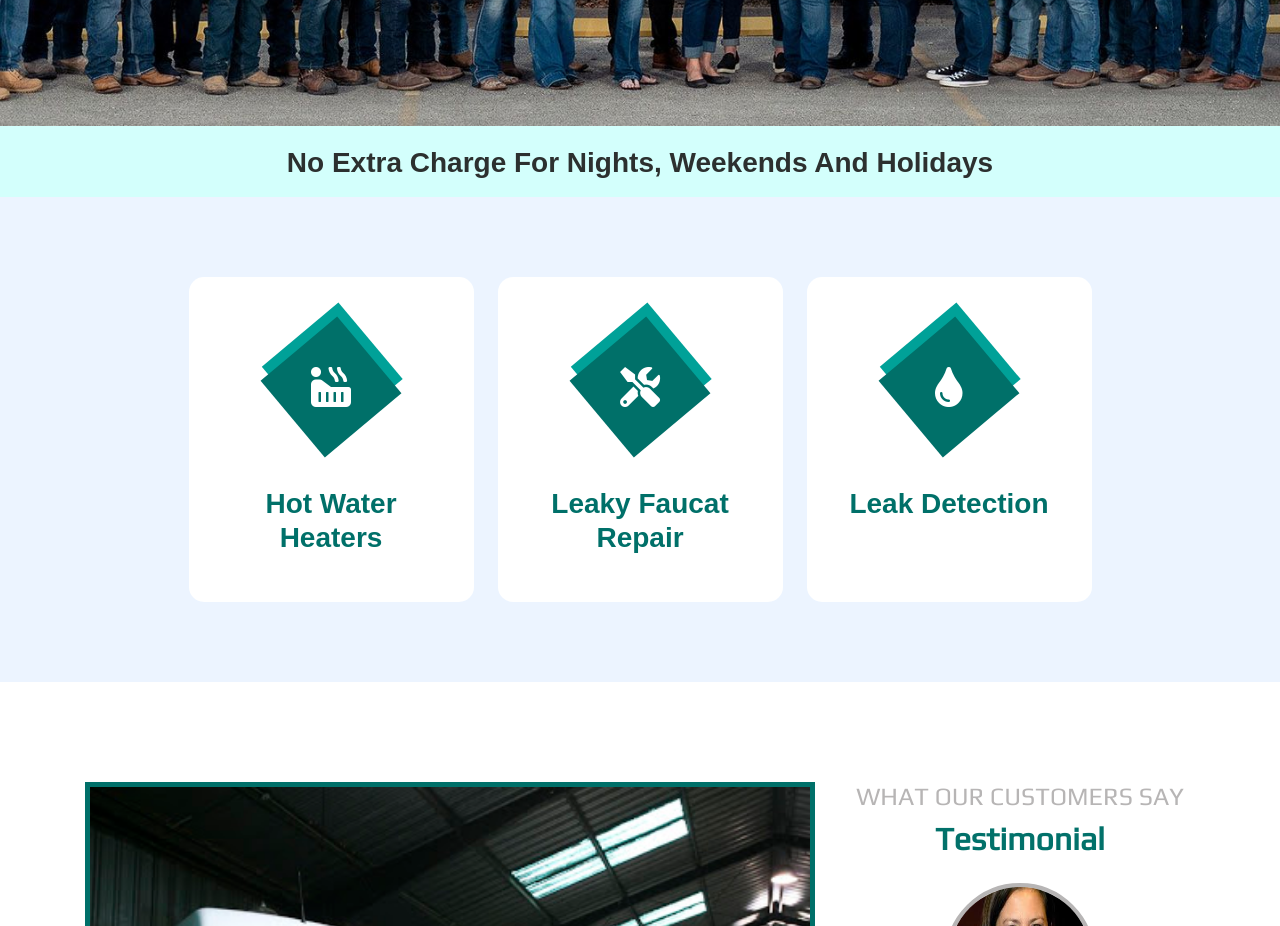
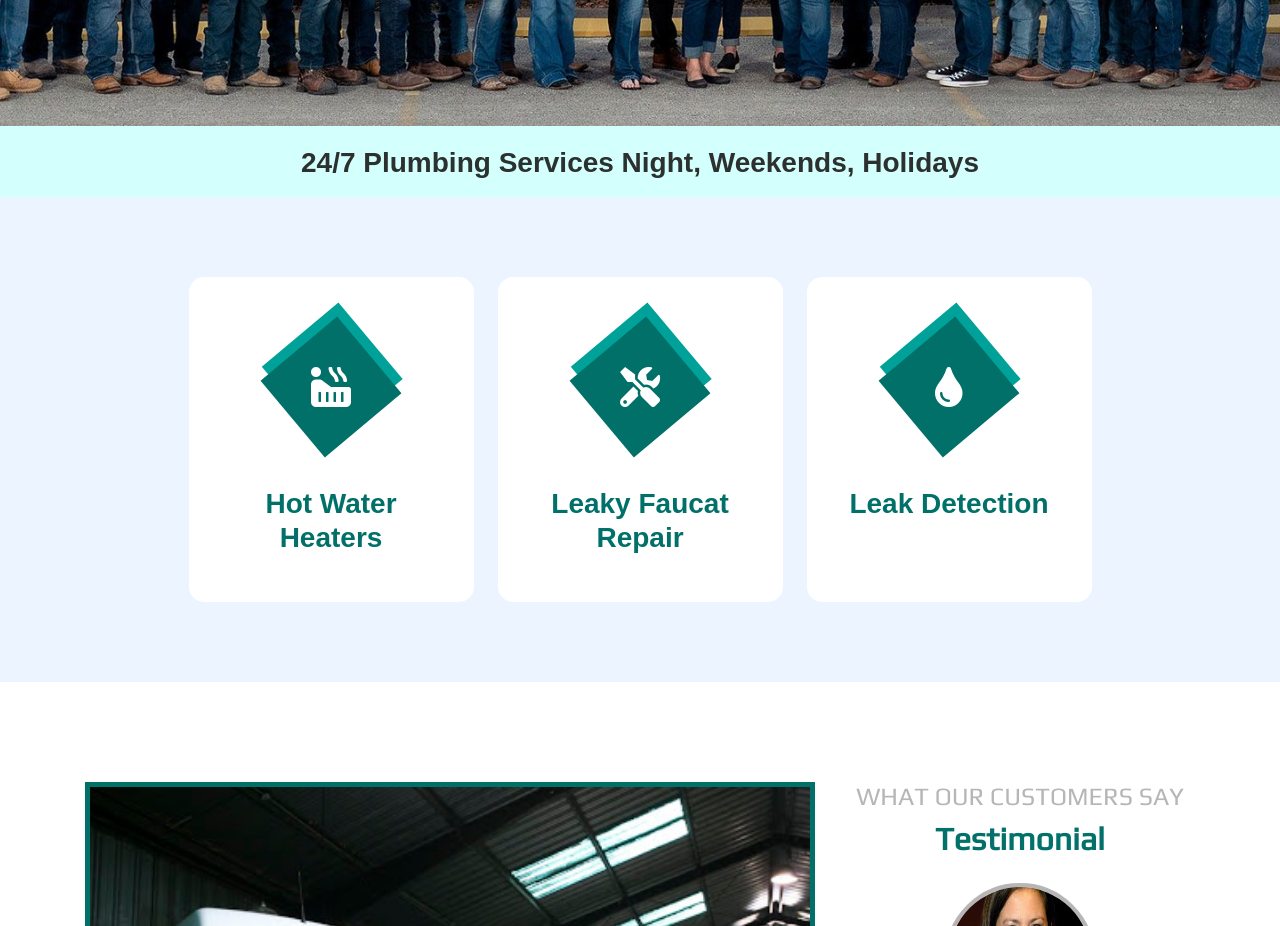
Before and after one commit to amjad-awan/mrseonyc, a plain HTML site: page index.html in a window 1280 px wide. Shown: the part 920-1846 px from the top of the page. Drawn offline with nearby package versions, Linux system fonts and the light colour scheme.

Commit message:
Add files via upload

```diff
--- a/index.html
+++ b/index.html
@@ -161,7 +161,7 @@
 
 <div class="No-extra-charge">
  <h3 >
-   No Extra Charge For Nights, Weekends And Holidays
+  24/7 Plumbing Services Night, Weekends, Holidays
  </h3>
 
 </div>
```
